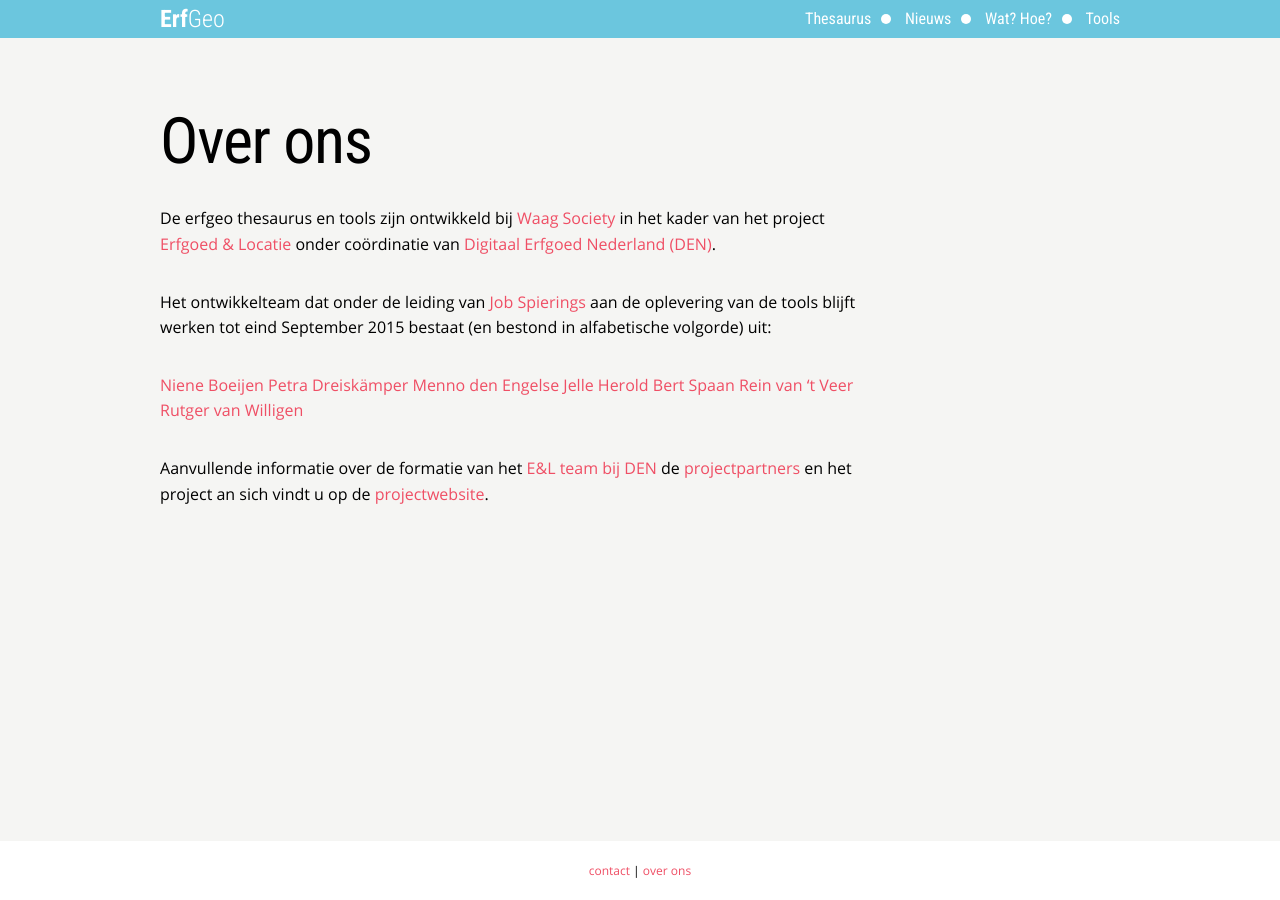
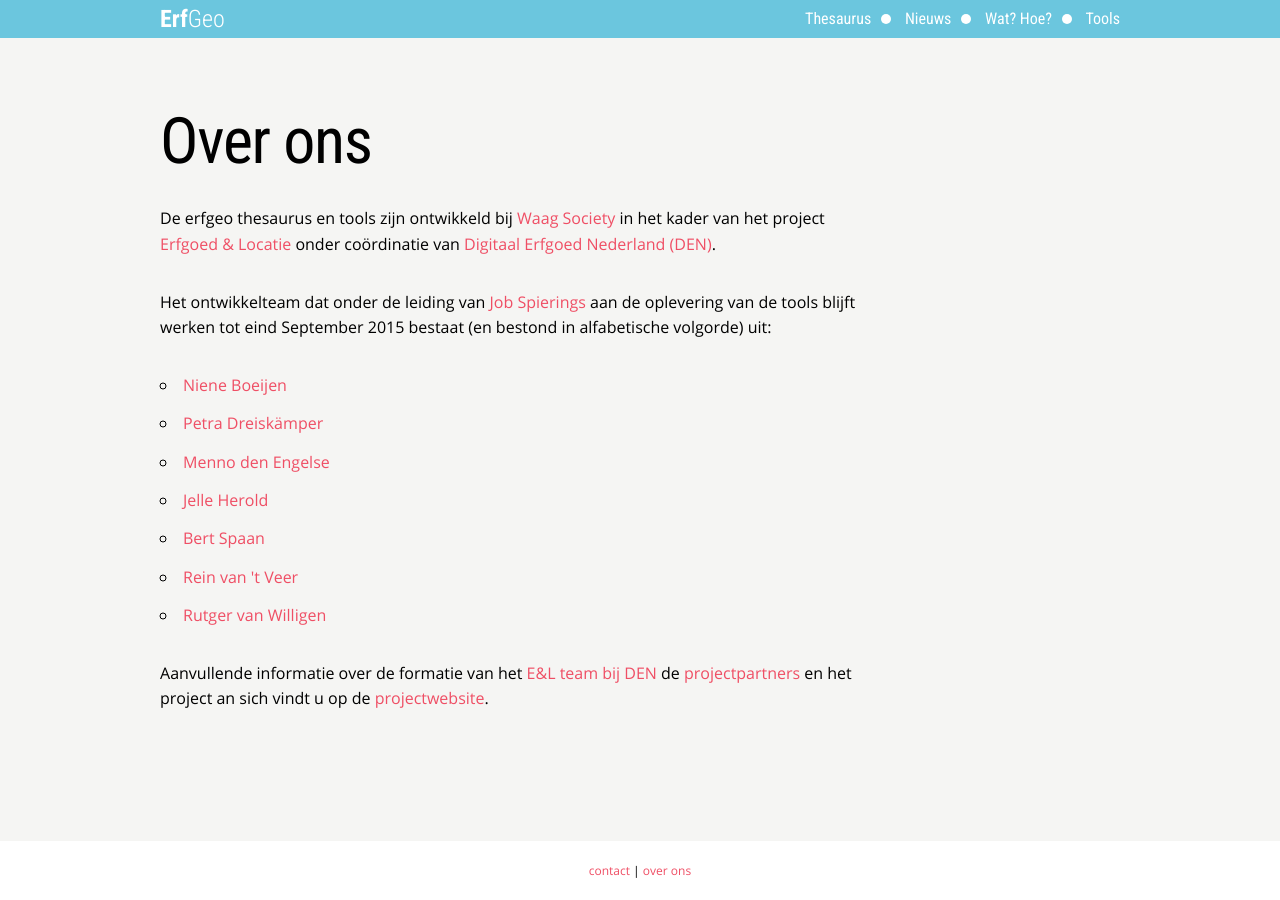
Before and after one commit to erfgoed-en-locatie/erfgoed-en-locatie.github.io, a Jekyll site: the page built from over-ons/index.md, in a window 1280 px wide. Built offline with Jekyll 4.4.1, drawn with Linux system fonts in a browser that asks for light colours; a script that is not in the unit is left out.

Commit message:
Update index.md

```diff
--- a/over-ons/index.md
+++ b/over-ons/index.md
@@ -7,12 +7,14 @@
 
 Het ontwikkelteam dat onder de leiding van <a href="https://www.linkedin.com/profile/view?id=20264891">Job Spierings</a> aan de oplevering van de tools blijft werken tot eind September 2015 bestaat (en bestond in alfabetische volgorde) uit:
 
-<a href="https://www.linkedin.com/profile/view?id=100742746">Niene Boeijen</a>
-<a href="https://www.linkedin.com/profile/view?id=16877806">Petra Dreiskämper</a>
-<a href="https://www.linkedin.com/profile/view?id=23196350">Menno den Engelse</a>
-<a href="https://www.linkedin.com/profile/view?id=81500314">Jelle Herold</a>
-<a href="https://www.linkedin.com/profile/view?id=14866792">Bert Spaan</a>
-<a href="https://www.linkedin.com/profile/view?id=174235474">Rein van 't Veer</a>
-<a href="https://www.linkedin.com/profile/view?id=112363629">Rutger van Willigen</a>
+<ul>
+<li><a href="https://www.linkedin.com/profile/view?id=100742746">Niene Boeijen</a></li>
+<li><a href="https://www.linkedin.com/profile/view?id=16877806">Petra Dreiskämper</a></li>
+<li><a href="https://www.linkedin.com/profile/view?id=23196350">Menno den Engelse</a></li>
+<li><a href="https://www.linkedin.com/profile/view?id=81500314">Jelle Herold</a></li>
+<li><a href="https://www.linkedin.com/profile/view?id=14866792">Bert Spaan</a></li>
+<li><a href="https://www.linkedin.com/profile/view?id=174235474">Rein van 't Veer</a></li>
+<li><a href="https://www.linkedin.com/profile/view?id=112363629">Rutger van Willigen</a></li>
+</ul>
 
 Aanvullende informatie over de formatie van het <a href="http://erfgoedenlocatie.nl/projectbeschrijving/projectteam/">E&L team bij DEN</a> de <a href="http://erfgoedenlocatie.nl/projectbeschrijving/partners/">projectpartners</a> en het project an sich vindt u op de <a href="http://erfgoedenlocatie.nl/projectbeschrijving/projectteam/">projectwebsite</a>.
```
